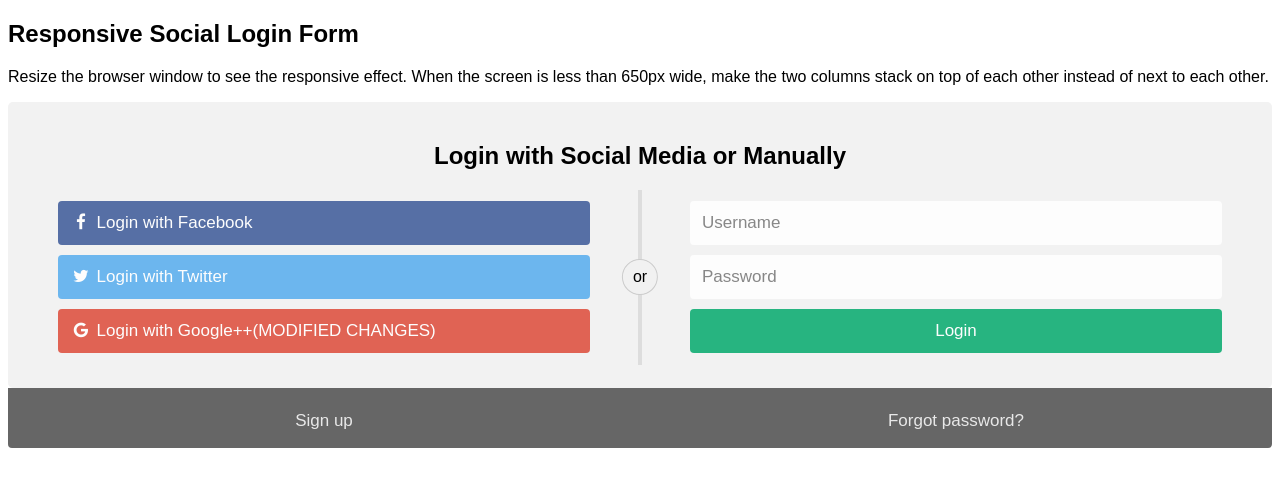
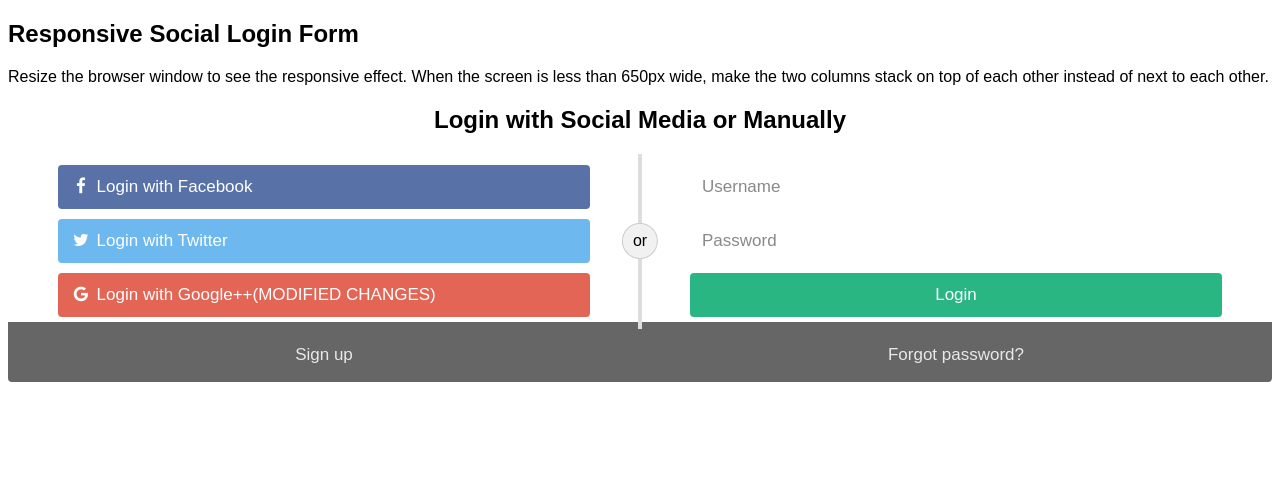
Before and after one commit to kamblesneha212/iacsd, a plain HTML site: page index.html in a window 1280 px wide. Drawn offline with Linux system fonts and the light colour scheme.

Commit message:
Update index.html

```diff
--- a/index.html
+++ b/index.html
@@ -138,7 +138,7 @@
 <h2>Responsive Social Login Form</h2>
 <p>Resize the browser window to see the responsive effect. When the screen is less than 650px wide, make the two columns stack on top of each other instead of next to each other.</p>
 
-<div class="container"
+<div ccontainer">
   <form action="/action_page.php">
     <div class="row">
       <h2 style="text-align:center">Login with Social Media or Manually</h2>
```
